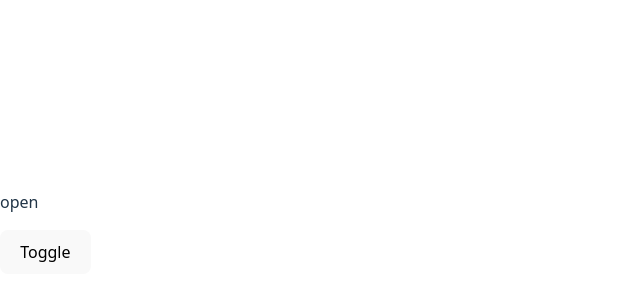
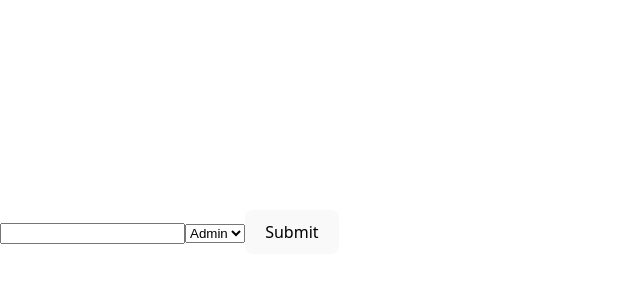
Before and after one commit to mamoonbgc036/react-fundamentals, a React (Vite) app: page / in a window 1280 px wide. Shown: the part 168-468 px from the top of the page, without its empty margins (0-640 px from the left). Built offline with nearby package versions, Linux system fonts and the light colour scheme.

Commit message:
signup form

```diff
--- a/src/App.tsx
+++ b/src/App.tsx
@@ -1,10 +1,10 @@
-import StatusManager from './StatusManager';
+import SignUpForm from './SignUpForm';
 
 
 function App() {
   return (
     <div>
-      <StatusManager />
+      <SignUpForm />
     </div>
   )
 }
--- /dev/null
+++ b/src/SignUpForm.tsx
@@ -0,0 +1,28 @@
+import React, { useState } from 'react';
+type Role = 'Admin' | 'User' | 'Guest';
+
+export default function SignUpForm() {
+    const [email, setEmail] = useState<string>("")
+    const [role, setRole] = useState<Role>("User");
+
+    const handLeOnchange = (e: React.ChangeEvent<HTMLSelectElement>) => {
+        setRole(e.target.value as Role);
+    };
+
+    const handleSubmit = (e: React.FormEvent<HTMLFormElement>) => {
+        e.preventDefault();
+        alert(`Email: ${email}\nRole: ${role}`);
+    }
+
+    return (
+        <form onSubmit={handleSubmit}>
+            <input onChange={(e: React.ChangeEvent<HTMLInputElement>) => setEmail(e.target.value)}></input>
+            <select onChange={handLeOnchange}>
+                <option value="Admin">Admin</option>
+                <option value="User">User</option>
+                <option value="Guest">Guest</option>
+            </select>
+            <button type="submit">Submit</button>
+        </form>
+    )
+}
```
Also changed, not shown: src/SignUpForm.jsx (deleted, +0 -20 lines).
